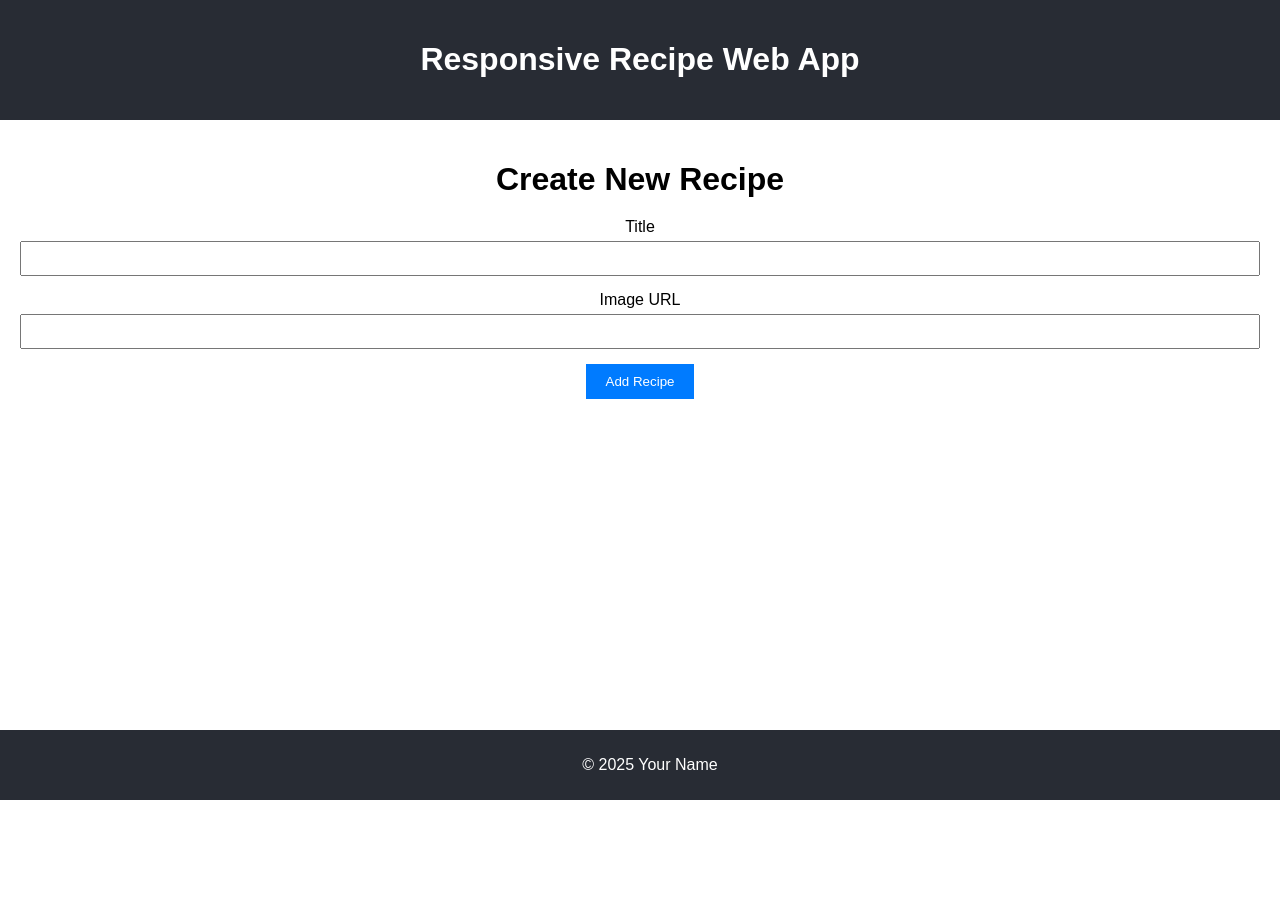
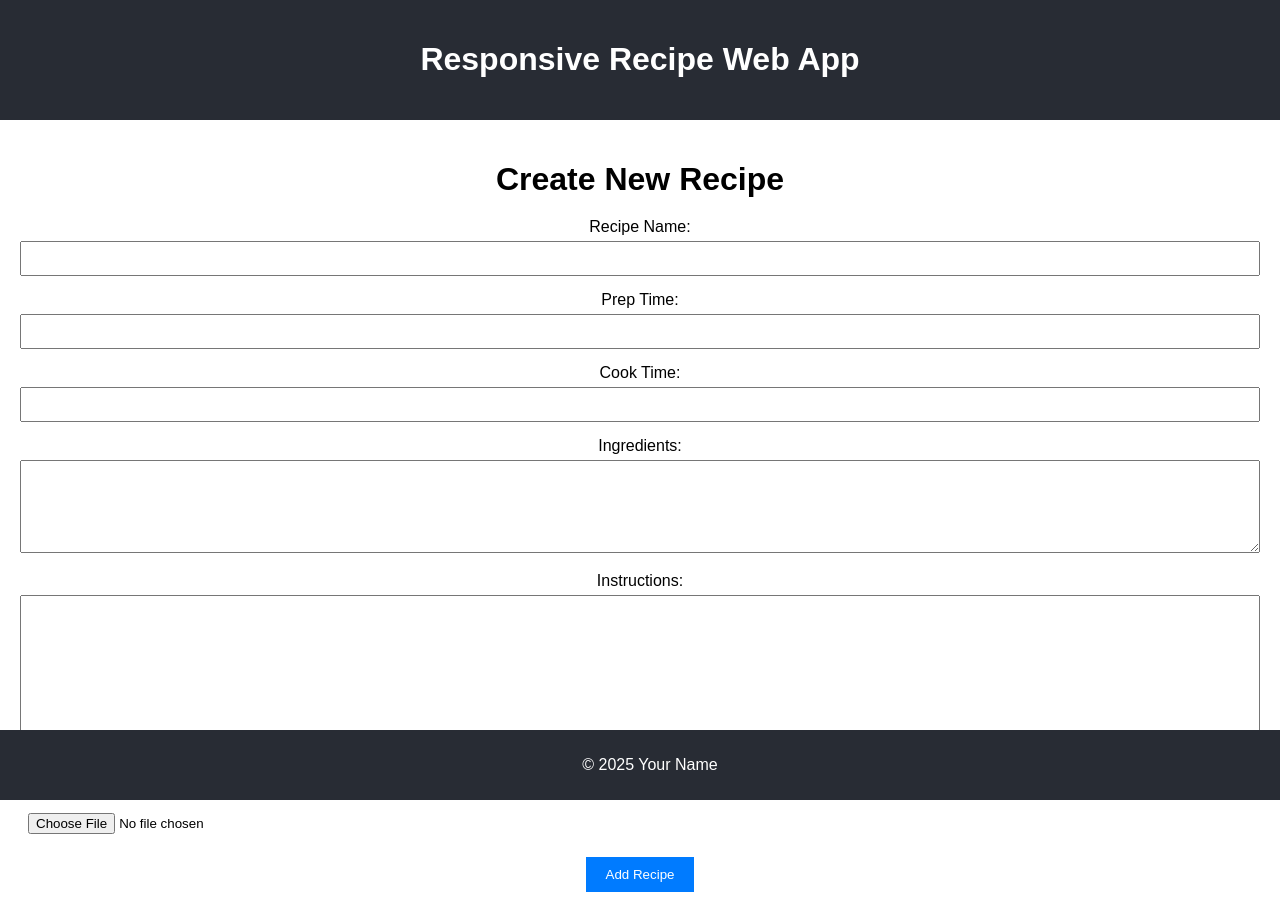
Before and after one commit to Seanl686/1-2_Group10_FrontendUI, a React (Create React App) app in the folder responsive-recipe-website/: page /create-recipe in a window 1280 px wide. Before the commit the page ends 800 px from the top, so only its background shows below. Built offline with nearby package versions, Linux system fonts and the light colour scheme; the HTML template or start-up script is replaced by a standard one.

Commit message:
Enhance CreateRecipe component with additional fields for prep time, cook time, ingredients, and instructions; add file upload functionality with image preview

```diff
--- a/responsive-recipe-website/src/components/CreateRecipe.css
+++ b/responsive-recipe-website/src/components/CreateRecipe.css
@@ -15,10 +15,23 @@
   margin-bottom: 5px;
 }
 
-.form-group input {
+.form-group input,
+.form-group textarea {
   width: 100%;
   padding: 8px;
   box-sizing: border-box;
+}
+
+.image-preview {
+  margin-top: 15px;
+}
+
+.image-preview img {
+  max-width: 100%;
+  height: auto;
+  border: 1px solid #ccc;
+  padding: 5px;
+  border-radius: 5px;
 }
 
 button {
--- a/responsive-recipe-website/src/components/CreateRecipe.js
+++ b/responsive-recipe-website/src/components/CreateRecipe.js
@@ -3,12 +3,23 @@ import './CreateRecipe.css';
 
 function CreateRecipe() {
   const [title, setTitle] = useState('');
-  const [image, setImage] = useState('');
+  const [prepTime, setPrepTime] = useState('');
+  const [cookTime, setCookTime] = useState('');
+  const [ingredients, setIngredients] = useState('');
+  const [instructions, setInstructions] = useState('');
+  const [file, setFile] = useState(null);
+  const [preview, setPreview] = useState(null);
 
   const handleSubmit = (e) => {
     e.preventDefault();
     // Handle form submission logic here
-    console.log('New Recipe:', { title, image });
+    console.log('New Recipe:', { title, prepTime, cookTime, ingredients, instructions, file });
+  };
+
+  const handleFileChange = (e) => {
+    const selectedFile = e.target.files[0];
+    setFile(selectedFile);
+    setPreview(URL.createObjectURL(selectedFile));
   };
 
   return (
@@ -16,7 +27,7 @@ function CreateRecipe() {
       <h1>Create New Recipe</h1>
       <form onSubmit={handleSubmit}>
         <div className="form-group">
-          <label htmlFor="title">Title</label>
+          <label htmlFor="title">Recipe Name:</label>
           <input
             type="text"
             id="title"
@@ -26,15 +37,58 @@ function CreateRecipe() {
           />
         </div>
         <div className="form-group">
-          <label htmlFor="image">Image URL</label>
+          <label htmlFor="prepTime">Prep Time:</label>
           <input
             type="text"
-            id="image"
-            value={image}
-            onChange={(e) => setImage(e.target.value)}
+            id="prepTime"
+            value={prepTime}
+            onChange={(e) => setPrepTime(e.target.value)}
             required
           />
         </div>
+        <div className="form-group">
+          <label htmlFor="cookTime">Cook Time:</label>
+          <input
+            type="text"
+            id="cookTime"
+            value={cookTime}
+            onChange={(e) => setCookTime(e.target.value)}
+            required
+          />
+        </div>
+        <div className="form-group">
+          <label htmlFor="ingredients">Ingredients:</label>
+          <textarea
+            id="ingredients"
+            value={ingredients}
+            onChange={(e) => setIngredients(e.target.value)}
+            rows="5"
+            required
+          />
+        </div>
+        <div className="form-group">
+          <label htmlFor="instructions">Instructions:</label>
+          <textarea
+            id="instructions"
+            value={instructions}
+            onChange={(e) => setInstructions(e.target.value)}
+            rows="10"
+            required
+          />
+        </div>
+        <div className="form-group">
+          <label htmlFor="file">Upload Photo</label>
+          <input
+            type="file"
+            id="file"
+            onChange={handleFileChange}
+          />
+        </div>
+        {preview && (
+          <div className="image-preview">
+            <img src={preview} alt={`Preview of ${title}`} />
+          </div>
+        )}
         <button type="submit">Add Recipe</button>
       </form>
     </div>
```
